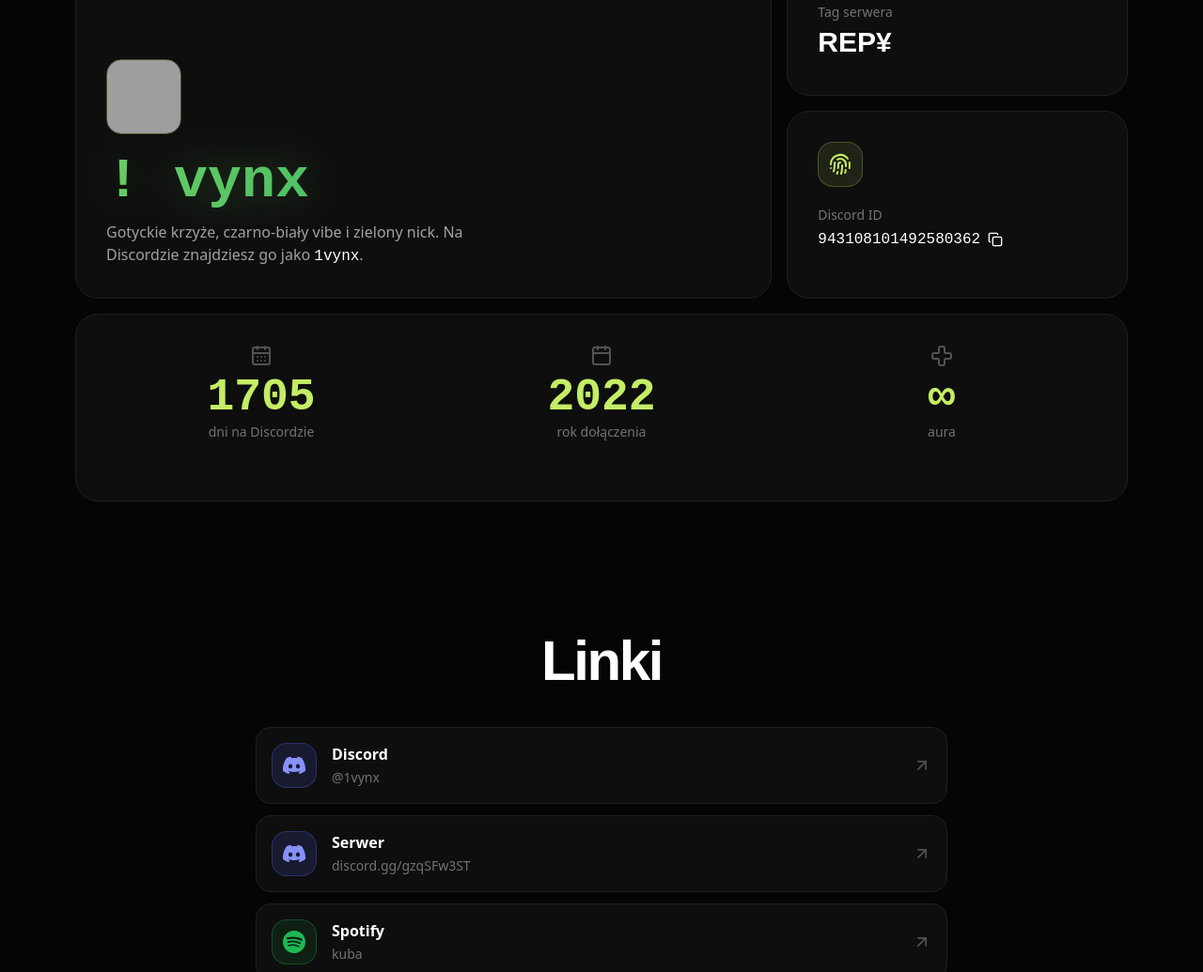
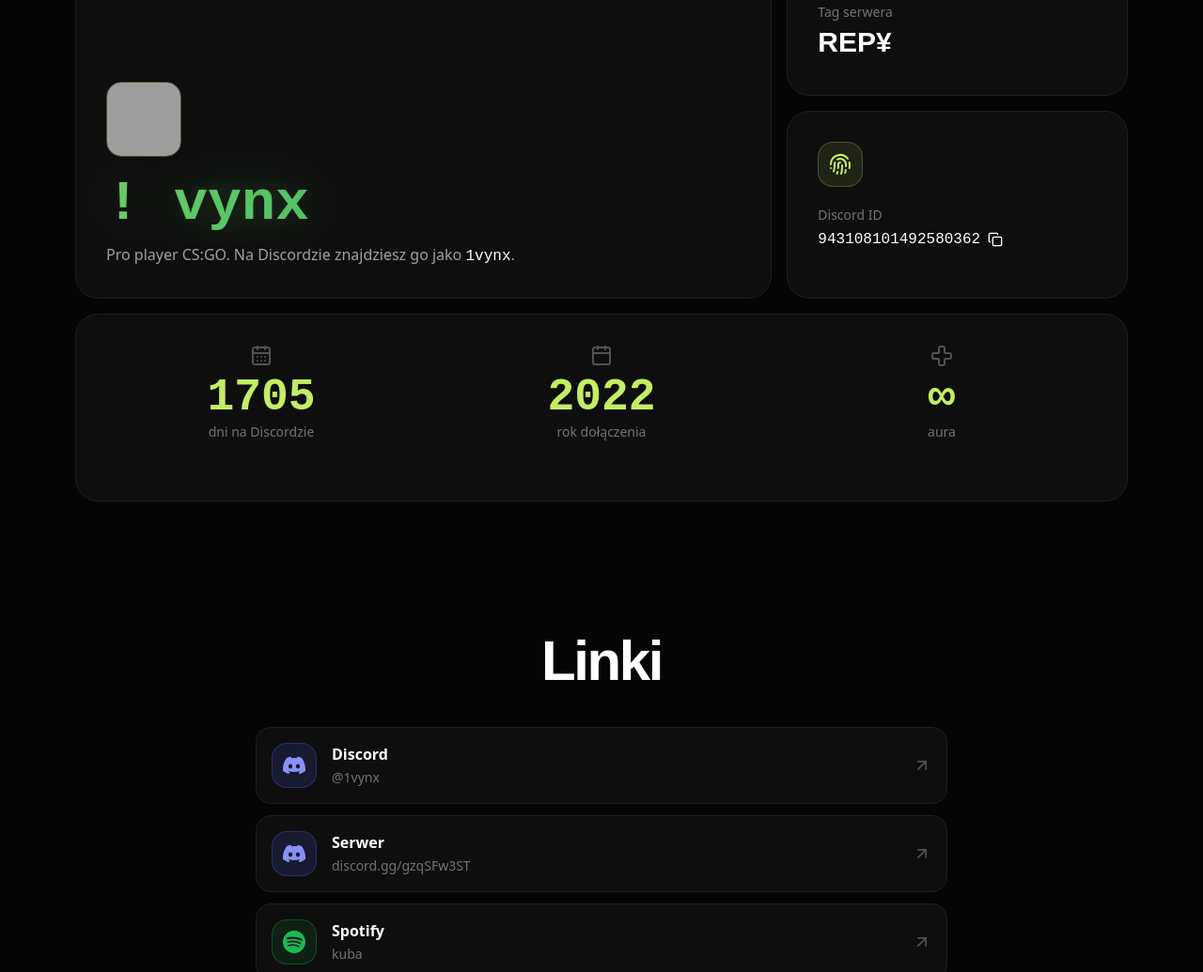
Before and after one commit to rafxezz23-cpu/vynx-website, a website built with Vite: page index.html in a window 1280 px wide. Shown: the part 1220-2255 px from the top of the page at 94% size. Built offline with nearby package versions, Linux system fonts and the light colour scheme; no server answers; grey boxes are pictures that could not be loaded.

Commit message:
Opis profilu: pro player CS:GO

```diff
--- a/index.html
+++ b/index.html
@@ -109,7 +109,7 @@
         <div class="relative flex h-full flex-col justify-end p-8">
           <img data-avatar alt="" class="mb-5 size-20 rounded-2xl border border-acid/30 object-cover" src="https://cdn.discordapp.com/avatars/943108101492580362/400c9819e46e700b414eb0b7623aad71.png?size=128" />
           <h3 class="name-grad font-pixel text-5xl font-bold sm:text-6xl">! vynx</h3>
-          <p class="mt-3 max-w-md text-neutral-400">Gotyckie krzyże, czarno-biały vibe i zielony nick. Na Discordzie znajdziesz go jako <span class="font-mono text-white">1vynx</span>.</p>
+          <p class="mt-3 max-w-md text-neutral-400">Pro player CS:GO. Na Discordzie znajdziesz go jako <span class="font-mono text-white">1vynx</span>.</p>
         </div>
       </article>
       <article class="card rv">
```
